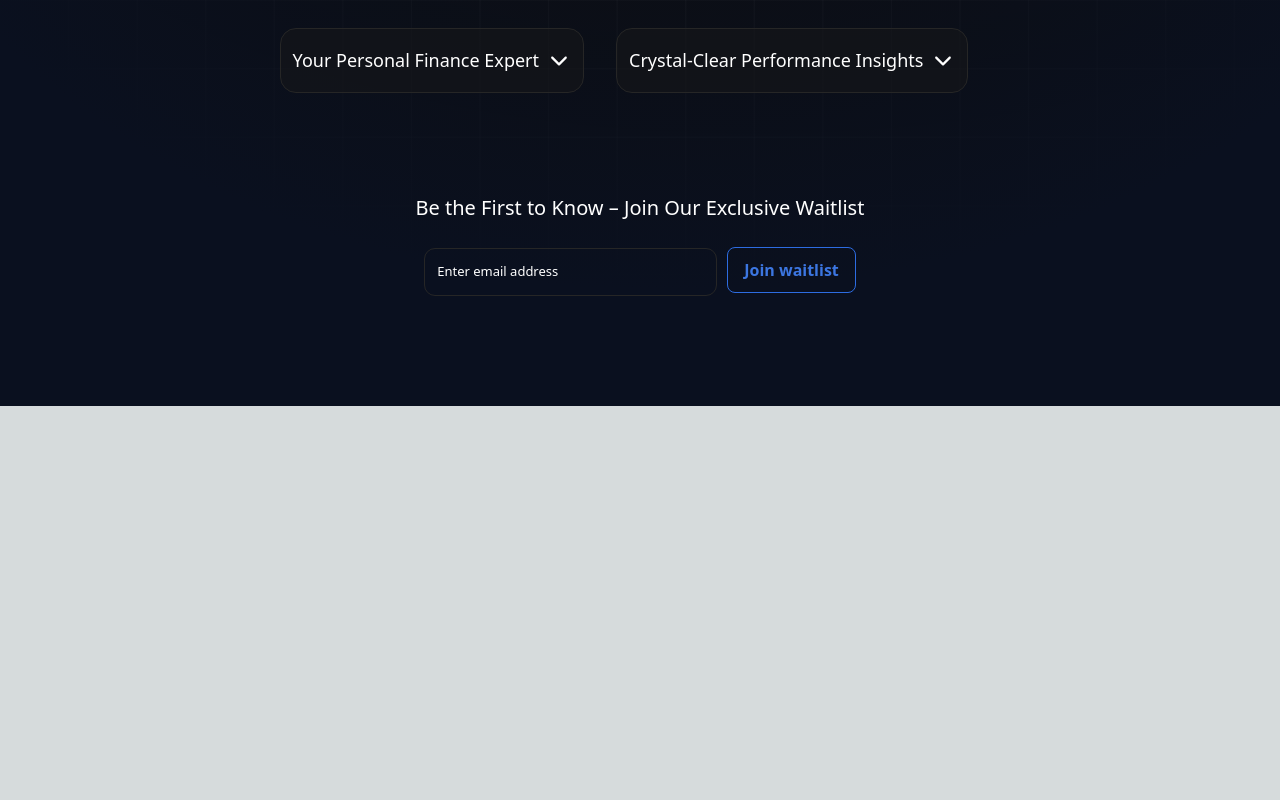
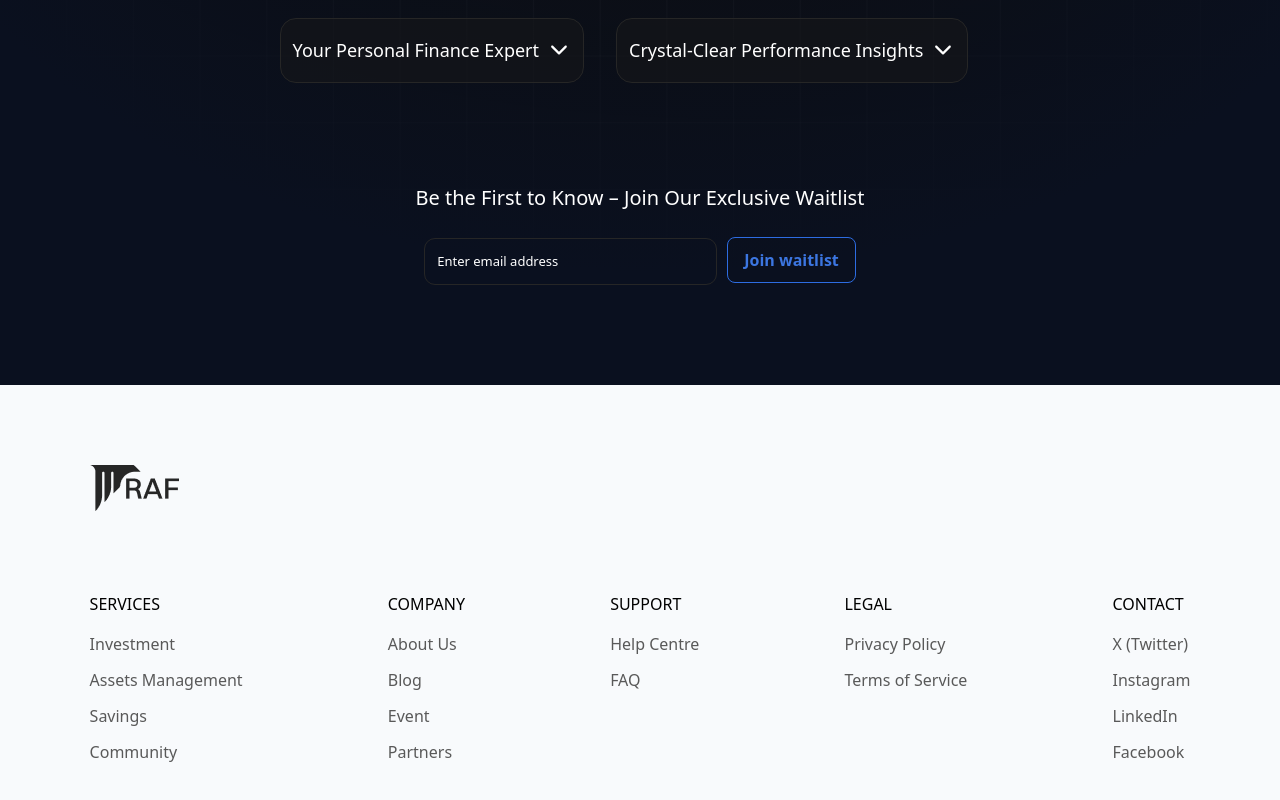
Before and after one commit to olamide-81/rb, a Next.js app: page /asset_management in a window 1280 px wide. Shown: the part 394-1194 px from the top of the page. Before the commit the page ends 800 px from the top, so only its background shows below. Built offline with nearby package versions, Linux system fonts and the light colour scheme.

Commit message:
asset mgt page done

```diff
--- a/pages/asset_management.tsx
+++ b/pages/asset_management.tsx
@@ -1,8 +1,11 @@
 import { IoIosArrowDown } from "react-icons/io";
-
+import Logo from "../public/assets/img/logo.png";
+import Image from "next/image";
 const AssetManagememt = () => {
   return (
-    <div className="bg-[#0D0D0D] flex items-center h-screen w-full bg-hero text-white justify-center px-[7%]">
+    <div className="">
+      <div>
+        <div className="bg-[#0D0D0D] flex items-center py-[100px] w-full bg-hero text-white justify-center">
           <div>
             <div className="w-full max-w-[1440px] text-center">
               <h1 className="text-[#D5E3A1] pb-3 font-semibold">
@@ -13,8 +16,8 @@ const AssetManagememt = () => {
               </h1>
               <div className="px-[27%] pb-[60px] text-[#CBD5E1] ">
                 <p>
-              Tailored Strategies, Expert Guidance, and Optimized Growth – All
-              in One Powerful Service
+                  Tailored Strategies, Expert Guidance, and Optimized Growth –
+                  All in One Powerful Service
                 </p>
               </div>
               <div className="mb-8">
@@ -61,6 +64,56 @@ const AssetManagememt = () => {
             </div>
           </div>
         </div>
+        <footer className="py-[80px] bg-[#F8FAFC] px-[7%] flex justify-center">
+          <div className="w-full max-w-[1440px]">
+            <Image src={Logo} alt="logo" />
+            <div className="pt-[80px] flex justify-between font-medium">
+              <div>
+                <h1 className="">SERVICES</h1>
+                <div className="text-[#595959] pt-4">
+                  <h1 className="pb-3">Investment</h1>
+                  <h1 className="pb-3">Assets Management</h1>
+                  <h1 className="pb-3">Savings</h1>
+                  <h1 className="pb-3">Community</h1>
+                </div>
+              </div>
+              <div>
+                <h1 className="">COMPANY</h1>
+                <div className="text-[#595959] pt-4">
+                  <h1 className="pb-3">About Us</h1>
+                  <h1 className="pb-3">Blog</h1>
+                  <h1 className="pb-3">Event</h1>
+                  <h1 className="pb-3">Partners</h1>
+                </div>
+              </div>
+              <div>
+                <h1 className="">SUPPORT</h1>
+                <div className="text-[#595959] pt-4">
+                  <h1 className="pb-3">Help Centre</h1>
+                  <h1 className="pb-3">FAQ</h1>
+                </div>
+              </div>
+              <div>
+                <h1 className="">LEGAL</h1>
+                <div className="text-[#595959] pt-4">
+                  <h1 className="pb-3">Privacy Policy</h1>
+                  <h1 className="pb-3">Terms of Service</h1>
+                </div>
+              </div>
+              <div>
+                <h1 className="">CONTACT</h1>
+                <div className="text-[#595959] pt-4">
+                  <h1 className="pb-3">X (Twitter)</h1>
+                  <h1 className="pb-3">Instagram</h1>
+                  <h1 className="pb-3">LinkedIn</h1>
+                  <h1 className="pb-3">Facebook</h1>
+                </div>
+              </div>
+            </div>
+          </div>
+        </footer>
+      </div>
+    </div>
   );
 };
 
--- a/styles/globals.css
+++ b/styles/globals.css
@@ -35,4 +35,5 @@ body {
 .bg-hero {
   background-image: url("../public/assets/img/Modern\ -\ 2.svg");
   background-repeat: no-repeat;
+  background-size: cover;
 }
```
Lines whose indentation alone changed are shown as unchanged.
